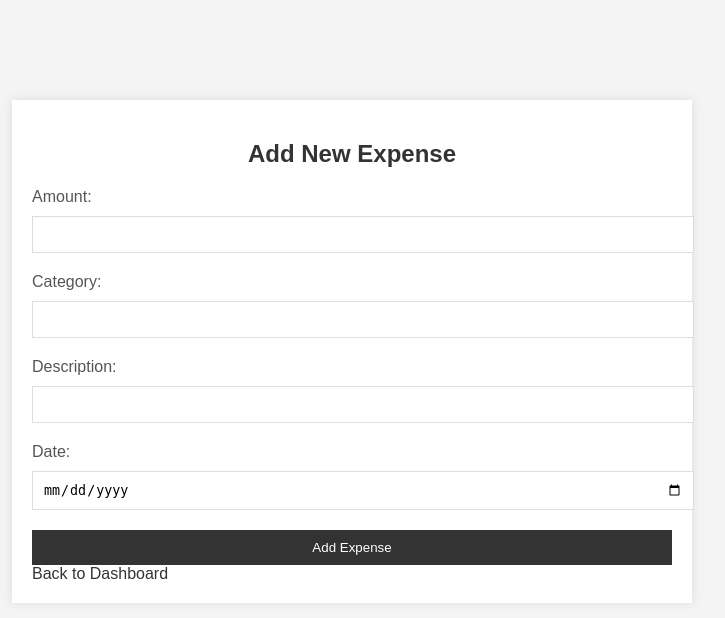
After one commit to GeonYun0616/budget_tracker, a Flask app: page /add_expense in a window 1280 px wide. The commit adds this page. Shown: the top 618 px of the page, without its empty margins (288-1013 px from the left). Run offline with Flask 3, Linux system fonts and the light colour scheme; a user stored in the database is signed in; parts of the project's set-up code (start-up, migrations or seed data) failed here and were passed over.

Commit message:
Updated models.py and added add_expense.html

```diff
--- a/app/routes.py
+++ b/app/routes.py
@@ -1,6 +1,6 @@
 from flask import render_template, url_for, flash, redirect, request
 from app import app, db, bcrypt
-from app.models import User
+from app.models import User, Expense
 from flask_login import login_user, logout_user, current_user, login_required
 
 
@@ -66,3 +66,21 @@ def logout():
 @login_required
 def dashboard():
     return render_template('dashboard.html')
+
+@app.route('/add_expense', methods = ['GET', 'POST'])
+@login_required
+def add_expense():
+    if request.method == 'POST':
+        amount = request.form['amount']
+        category = request.form['category']
+        description = request.form['description']
+        date = request.form['date']
+
+        expense = Expense(amount = amount, category = category, description = description, date = date, user_id = current_user.id)
+        db.session.add(expense)
+        db.session.commit()
+
+        flash('Expense added', 'success')
+        return redirect(url_for('dashboard'))
+
+    return render_template('add_expense.html')
--- /dev/null
+++ b/app/templates/add_expense.html
@@ -0,0 +1,30 @@
+<!DOCTYPE html>
+<html lang = 'en'>
+    <head>
+        <meta charset = 'UTF-8'>
+        <meta name = 'viewport' content = 'width=device-width, initial-scale=1.0'>
+        <title>Add Expense</title>
+        <link rel = 'stylesheet' href = "{{ url_for('static', filename='styles.css') }}">
+    </head>
+    <body>
+        <div class = 'container'>
+            <h2>Add New Expense</h2>
+            <form method = 'POST' action = "{{ url_for('add_expense') }}">
+                <label for = 'amount'>Amount:</label>
+                <input type = 'number' id = 'amount' name = 'amount' required><br>
+
+                <label for = 'category'>Category:</label>
+                <input type = 'text' id = 'category' name = 'category' required><br>
+
+                <label for = 'description'>Description:</label>
+                <input type = 'text' id = 'description' name = 'description'><br>
+
+                <label for = 'date'>Date:</label>
+                <input type = 'date' id = 'date' name = 'date' required><br>
+
+                <button type = 'submit'>Add Expense</button>
+            </form>
+            <a href = "{{ url_for('dashboard') }}">Back to Dashboard</a>
+        </div>
+    </body>
+</html>
--- a/app/templates/login.html
+++ b/app/templates/login.html
@@ -2,9 +2,9 @@
 <html lang = 'en'>
     <head>
         <meta charset = 'UTF-8'>
-        <meta name = 'viewport' content = 'width=device-width, intial-scale=1.0'>
+        <meta name = 'viewport' content = 'width=device-width, initial-scale=1.0'>
         <title>Login</title>
-        <link rel = 'stylesheet' href = "{{ url_for('static', 'filename=style.css') }}">
+        <link rel = 'stylesheet' href = "{{ url_for('static', filename='style.css') }}">
     </head>
     <body>
         <div class = 'container'>
```
Also changed, not shown: app/models.py (+8 -0 lines), app/templates/dashboard.html (+10 -9 lines), instance/budget_tracker.db.
